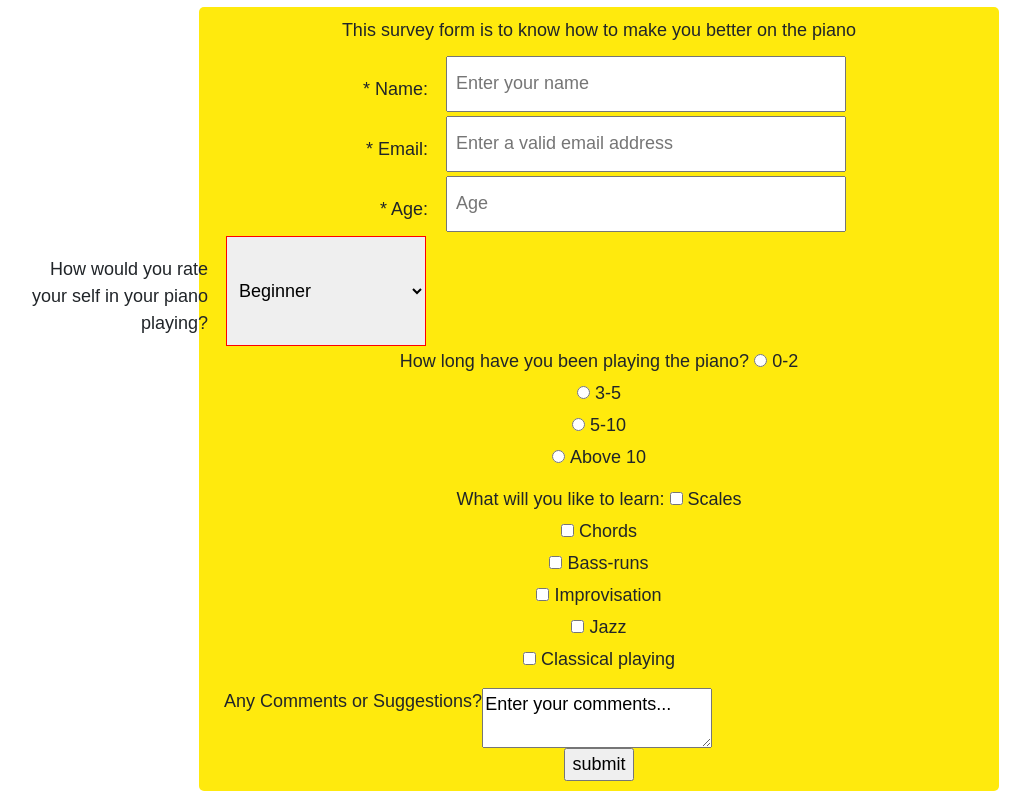
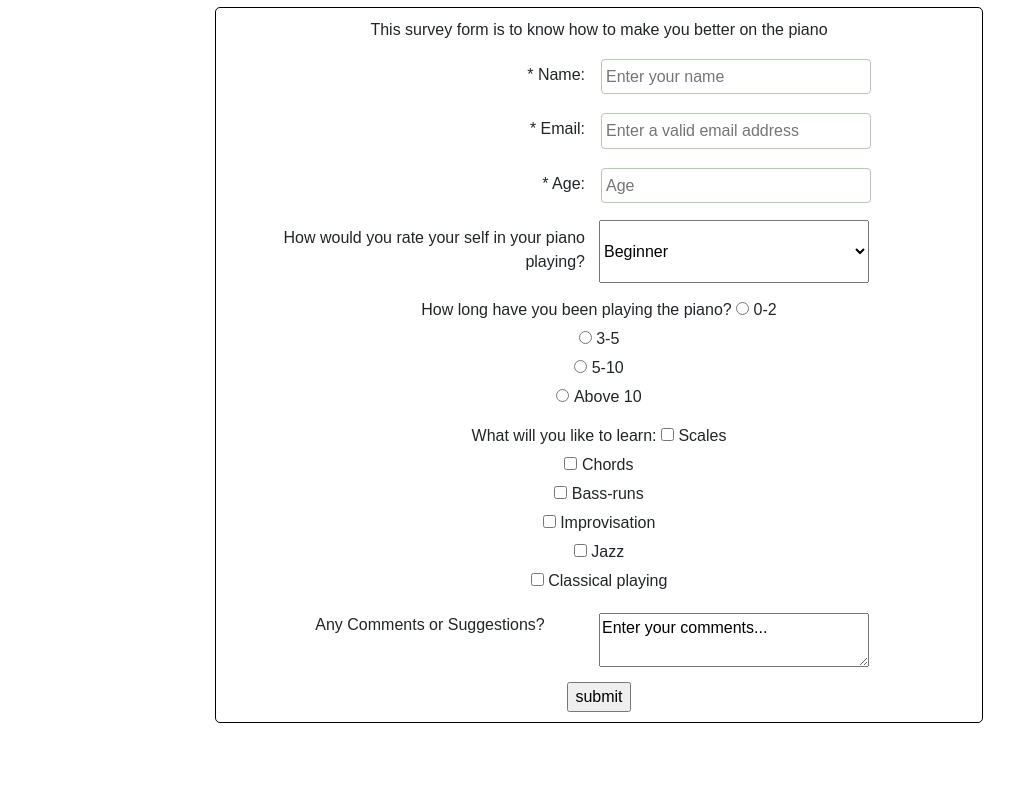
Before and after one commit to aweoluwatobi/Survey-Form, a plain HTML site: page index.html in a window 1280 px wide. Shown: the part 37-828 px from the top of the page, without its empty margins (41-1071 px from the left). After the commit the page ends 800 px from the top, so only its background shows below. Drawn offline with nearby package versions, Linux system fonts and the light colour scheme.

Commit message:
styled html elements

```diff
--- a/css/style.css
+++ b/css/style.css
@@ -13,33 +13,41 @@ body {
     text-align: center;
 }
 #survey-form {
-    background-color: #FFEA0D;
-    width: 800px;
+    border: 1px solid black;
+    width: 60%;
     height: auto;
     margin: 1rem auto 0;
     padding: 1rem 3rem;
-    font-size: 1.8rem;
+    font-size: 1.6rem;
     text-align: center;
     border-radius: 5px;
 }
-
-#name-label, #email-label, #number-label, #dropdown-label {
-    display: inline-block;
-    width: 21rem;
-    margin-top: 1.6rem;
+.form-row {
+    display: grid;
+    grid-template-columns: 50% 40%;
+    margin: 1.5rem;
+}
+#name-label, #email-label,
+#number-label, #dropdown-label, #experience{
+    display: block;
+    margin-top: 0.2rem;
     margin-right: 1rem;
-    padding: 0.6rem;
+    padding: 0.4rem;
     text-align: right;
 }
-#dropdown-label {
+/*#dropdown-label {
     margin-left: -22rem;
-}
-#name, #email, #number, select {
-    width: 400px;
-    padding: 0.8rem;
+}*/
+#name, #email, #number {
+    display: block;
+    width: 100%;
     margin: 0.2rem;
-}
+    padding: 0.4rem;
+    line-height: 1.6;
+    border: 1px solid rgb(183, 199, 181);
+    border-radius: 4px;
+}/*
 select {
     width: 200px;
     border: 1px solid red;
-}
+} */
```
